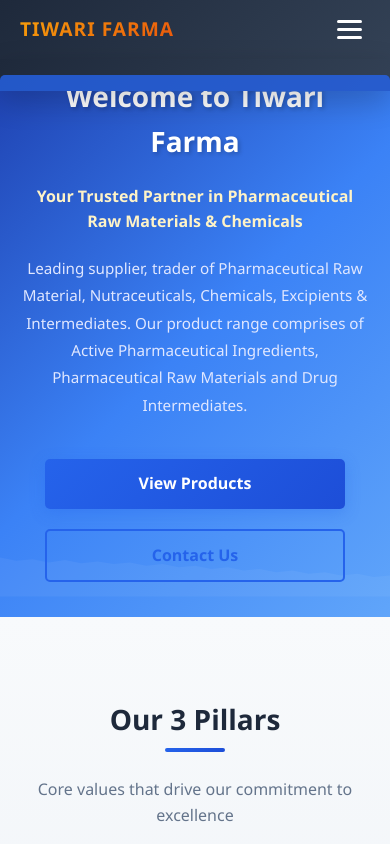
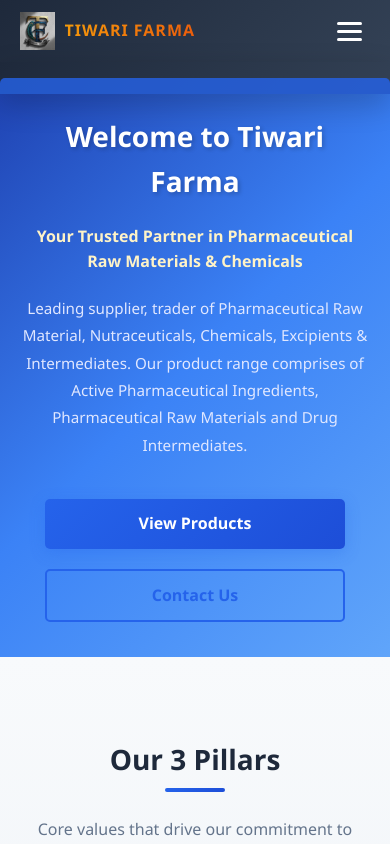
Before and after one commit to sahu8840/tiwari-farma, a React (Vite) app: page / in a window 390 px wide. Shown: the top 844 px of the page. Built offline with nearby package versions, Linux system fonts and the light colour scheme.

Commit message:
navbar logo fixes

```diff
--- a/src/components/Navbar.css
+++ b/src/components/Navbar.css
@@ -26,16 +26,32 @@
   transform: scale(1.05);
 }
 
+
+/* Brand container: logo image followed by text */
+.brand-logo {
+  display: flex;
+  align-items: center;
+  gap: 0.6rem;
+}
+
 .brand-logo h1 {
-  font-size: 1.8rem;
+  font-size: 1.25rem;
   font-weight: 800;
   color: white;
-  letter-spacing: 2px;
+  letter-spacing: 1.5px;
   margin: 0;
   background: linear-gradient(135deg, #f59e0b, #ea580c);
   -webkit-background-clip: text;
   -webkit-text-fill-color: transparent;
   background-clip: text;
+}
+
+/* Logo image styles */
+.brand-logo img,
+.brand-logo-img {
+  height: 38px;
+  width: auto;
+  display: block;
 }
 
 .navbar-menu {
@@ -110,6 +126,11 @@
     display: flex;
   }
 
+  /* Reduce navbar vertical padding on mobile to remove extra gap */
+  .navbar-content {
+    padding: 0.5rem 0;
+  }
+
   .navbar-menu {
     position: absolute;
     top: 100%;
@@ -140,13 +161,13 @@
   }
 
   .brand-logo h1 {
-    font-size: 1.5rem;
+    font-size: 1.1rem;
   }
 }
 
 @media (max-width: 480px) {
   .brand-logo h1 {
-    font-size: 1.2rem;
+    font-size: 1rem;
     letter-spacing: 1px;
   }
 
--- a/src/components/Navbar.jsx
+++ b/src/components/Navbar.jsx
@@ -1,6 +1,7 @@
 import React, { useState } from 'react';
 import { Link, useLocation } from 'react-router-dom';
 import './Navbar.css';
+import Logo from '../../public/logo.jpeg';
 
 const Navbar = () => {
   const [isMenuOpen, setIsMenuOpen] = useState(false);
@@ -24,6 +25,7 @@
         <div className="navbar-content">
           <Link to="/" className="navbar-brand" onClick={closeMenu}>
             <div className="brand-logo">
+              <img src={Logo} alt="Tiwari Farma" className="brand-logo-img" />
               <h1>TIWARI FARMA</h1>
             </div>
           </Link>
--- a/src/pages/Home.css
+++ b/src/pages/Home.css
@@ -251,8 +251,14 @@
 
 /* Mobile Responsive */
 @media (max-width: 968px) {
+  /* Reserve space equal to navbar height so content doesn't slide under it */
   .hero-section {
-    padding: 25px 0 50px;
+    padding: 64px 0 50px;
+  }
+
+  /* Hide decorative overlay on smaller screens to avoid visible strip under sticky navbar */
+  .hero-overlay {
+    display: none;
   }
 
   .hero-title {
@@ -278,7 +284,7 @@
 
 @media (max-width: 768px) {
   .hero-section {
-    padding: 20px 0 40px;
+    padding: 56px 0 40px;
   }
 
   .hero-title {
@@ -323,7 +329,7 @@
 
 @media (max-width: 480px) {
   .hero-section {
-    padding: 15px 0 35px;
+    padding: 52px 0 35px;
   }
 
   .hero-title {
```
Also changed, not shown: public/logo.jpeg (added).
